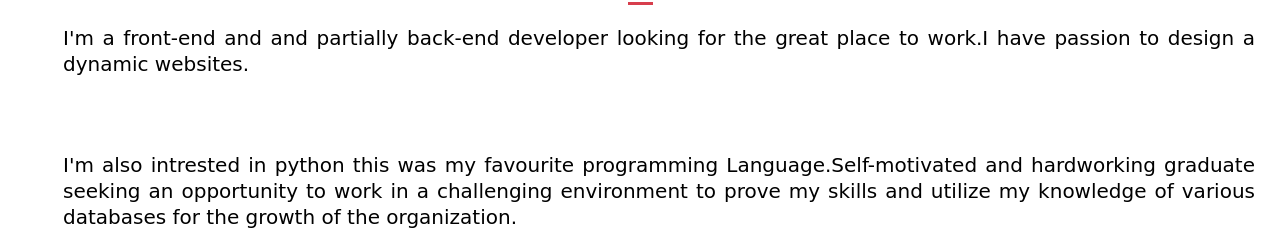
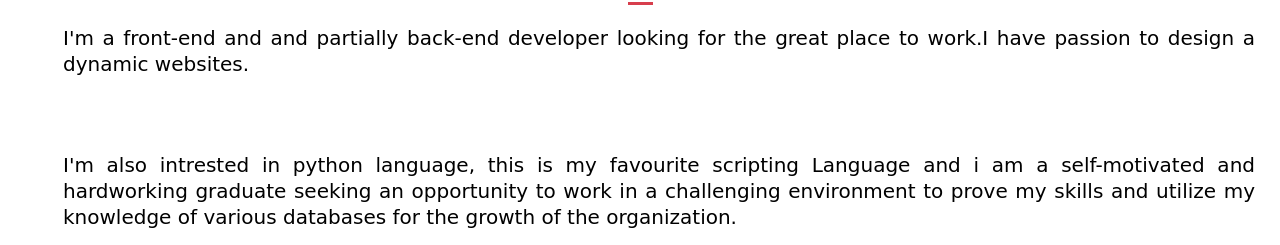
Before and after one commit to Manish-kumar-mauriya2000/Manish-kumar-mauriya2000.github.io, a plain HTML site: page index.html in a window 1280 px wide. Shown: the part 707-952 px from the top of the page. Drawn offline with nearby package versions, Linux system fonts and the light colour scheme; some packages are replaced by stand-ins of ours; a script that the page names is missing; files whose address does not match are found by name; a web font is replaced by a local one.

Commit message:
Update index.html

```diff
--- a/index.html
+++ b/index.html
@@ -135,8 +135,7 @@
 					</div>
 				<div id="about">
 					<h3><p>I'm a front-end and and partially back-end developer looking for the great place to work.I have passion to design a dynamic websites.</p></h3>
-					<h3><p>I'm also intrested in python this was my favourite programming Language.Self-motivated and hardworking graduate seeking an opportunity to work in a challenging environment to prove my skills and utilize my knowledge of various databases for the growth of the organization.
-
+					<h3><p>I'm also intrested in python language, this is my favourite scripting Language and i am a self-motivated and hardworking graduate seeking an opportunity to work in a challenging environment to prove my skills and utilize my knowledge of various databases for the growth of the organization.
 					</p></h3>
 
 					</div>
```
